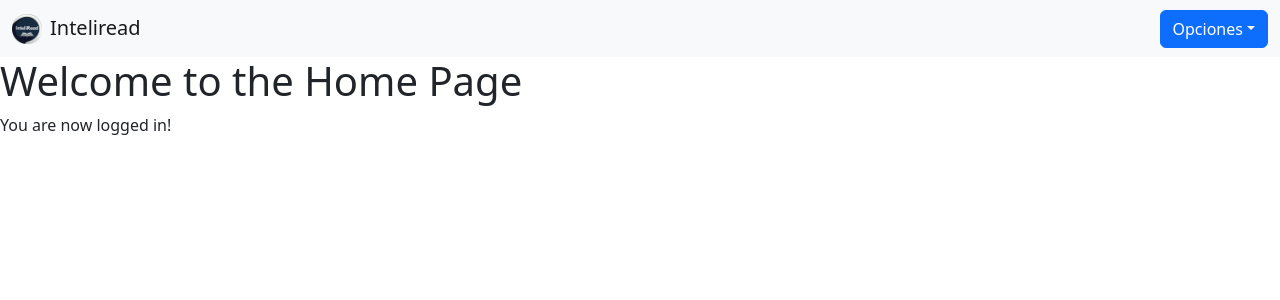
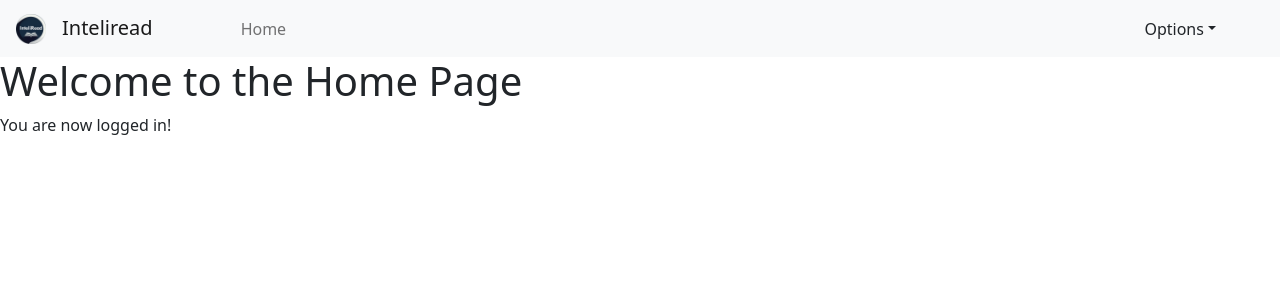
Before and after one commit to thealejo97/inteliread_front, a React (Create React App) app: page /home in a window 1280 px wide. Shown: the top 300 px of the page. Built offline with nearby package versions, Linux system fonts and the light colour scheme; the HTML template or start-up script is replaced by a standard one.

Commit message:
Fix navbar

```diff
--- a/src/components/Home.js
+++ b/src/components/Home.js
@@ -3,7 +3,7 @@ import { useNavigate } from 'react-router-dom';
 import Navbar from "./Navbar";
 
 const Home = ({ handleLogout }) => {
-  const navigate = useNavigate();
+
 
   return (
     <>
--- a/src/components/Navbar.js
+++ b/src/components/Navbar.js
@@ -1,33 +1,40 @@
-import React from "react";
-import { Link } from "react-router-dom";
-import Dropdown from 'react-bootstrap/Dropdown';
+import { useState } from 'react';
+import { Nav, Navbar, NavDropdown } from 'react-bootstrap';
+import { Link } from 'react-router-dom';
 
-const Navbar = ({ handleLogout }) => {
-  return (
-    <nav className="navbar navbar-expand-lg navbar-light bg-light">
-        <div className="container-fluid">
-            <Link to="/home" className="navbar-brand">
-            <img src="/images/logo.png" alt="Logo" height="30" className="d-inline-block align-text-top me-2" />
+function MyNavbar() {
+    const [showMenu, setShowMenu] = useState(false);
+
+    const handleMenu = () => {
+        setShowMenu(!showMenu);
+    };
+
+    return (
+        <Navbar bg="light" expand="lg">
+          <Navbar.Brand href="#">
+
+
+          <Link to="/home" className="navbar-brand">
+            <img src="/images/logo.png" alt="Logo" height="30" className="d-inline-block align-text-top mx-3" />
             Inteliread
-            </Link>
-            <div className="collapse navbar-collapse justify-content-end" id="navbarNav">
-            <ul className="navbar-nav">
+          </Link>
 
-            <Dropdown>
-                <Dropdown.Toggle  id="dropdown-basic">
-                    Opciones
-                </Dropdown.Toggle>
 
-                <Dropdown.Menu>
-                    <Dropdown.Item href="/login">Logout</Dropdown.Item>
-                </Dropdown.Menu>
-            </Dropdown>
-            </ul>
-            </div>
-        </div>
-        </nav>
-
-  );
+          </Navbar.Brand>
+          <Navbar.Toggle aria-controls="basic-navbar-nav" cc />
+          <Navbar.Collapse id="basic-navbar-nav" className="mx-4 px-4">
+            <Nav className="me-auto">
+              <Nav.Link href="#">Home</Nav.Link>
+              {/* <Nav.Link href="#">Features</Nav.Link>
+              <Nav.Link href="#">About</Nav.Link> */}
+            </Nav>
+            <NavDropdown title="Options" onClick={handleMenu} className="mx-3">
+              <NavDropdown.Item href="#">Perfil</NavDropdown.Item>
+              <NavDropdown.Divider />
+              <NavDropdown.Item href="/login">Logout</NavDropdown.Item>
+            </NavDropdown>
+          </Navbar.Collapse>
+        </Navbar>
+      );
 };
-
-export default Navbar;
+export default MyNavbar;
```
